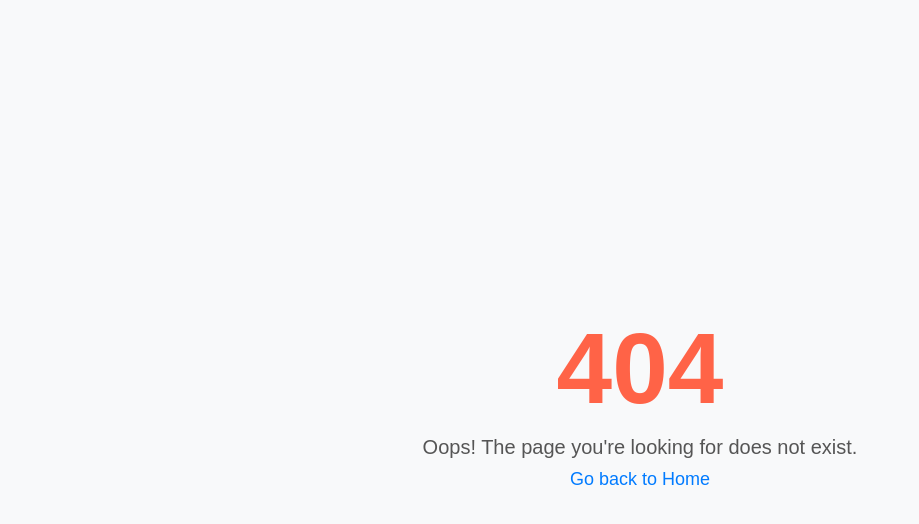
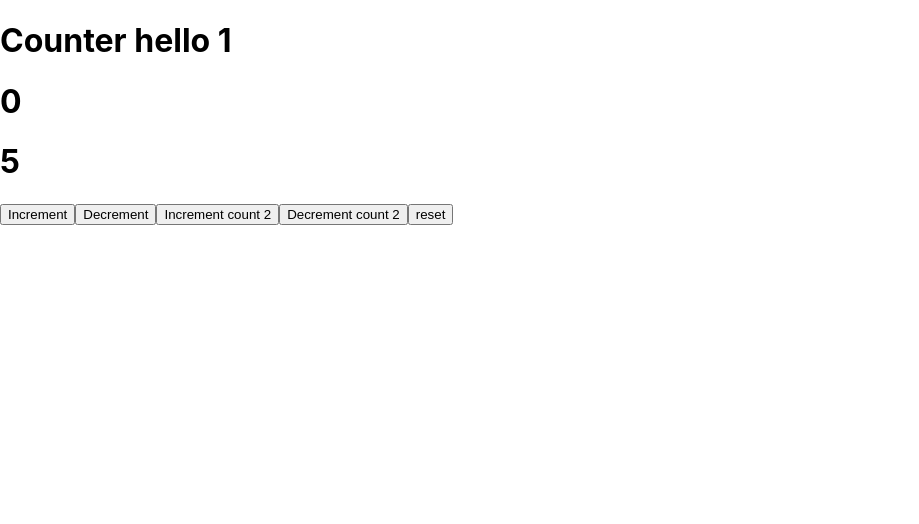
Before and after one commit to Ibrahimkhan432/SMIT-modern-web-and-app-batch17-classCode, a React (Create React App) app in the folder React/firstapp/: page /counter/1 in a window 1280 px wide. Before the commit this address had no page. Shown: the top 524 px of the page, without its empty margins (0-919 px from the left). Built offline with nearby package versions, Linux system fonts and the light colour scheme.

Commit message:
useReducer with counter app

```diff
--- /dev/null
+++ b/React/firstapp/src/pages/Counter.jsx
@@ -0,0 +1,74 @@
+import { useReducer, useState } from "react";
+import { useParams } from "react-router-dom";
+
+const initialValue = {
+  count: 0,
+  count2: 5,
+};
+
+const reducer = (state, action) => {
+  switch (action.type) {
+    case "increment":
+      return { ...state, count: state.count + 1 };
+    case "decrement":
+      return { ...state, count: state.count - 1 };
+    case "increment2":
+      return { ...state, count2: state.count2 + 5 };
+    case "decrement2":
+      return { ...state, count2: state.count2 - 5 };
+    case "reset":
+      return initialValue;
+  }
+};
+function Counter() {
+
+
+const {myName} = useParams()
+
+  //   const btnStyle = {
+  //     textAlign: "center",
+  //     width: "600px",
+  //     border: "2px solid red",
+  //     margin: "100px auto",
+  //   };
+  //   const [count, setCount] = useState(0);
+  const [count, dispatch] = useReducer(reducer, initialValue);
+  return (
+    <div>
+      <h1>Counter hello {myName}</h1>
+      <h1>{count.count}</h1>
+      <h1>{count.count2}</h1>
+      <button
+        //    style={btnStyle}
+        onClick={() => dispatch({ type: "increment" })}
+      >
+        Increment
+      </button>
+      <button
+        //   style={btnStyle}
+        onClick={() => dispatch({ type: "decrement" })}
+      >
+        Decrement
+      </button>
+      <button
+        //    style={btnStyle}
+        onClick={() => dispatch({ type: "increment2" })}
+      >
+        Increment count 2
+      </button>
+      <button
+        //   style={btnStyle}
+        onClick={() => dispatch({ type: "decrement2" })}
+      >
+        Decrement count 2
+      </button>
+      <button
+        //    style={btnStyle}
+        onClick={() => dispatch({ type: "reset" })}
+      >
+        reset
+      </button>
+    </div>
+  );
+}
+export default Counter;
--- a/React/firstapp/src/pages/Home.jsx
+++ b/React/firstapp/src/pages/Home.jsx
@@ -4,6 +4,7 @@ import AboutPage from "./About";
 import LoginPage from "./Login";
 
 function HomePge(){
+
 
     // const user = useContext(globalUser)
     // destructure object
--- a/React/firstapp/src/router/RouterPage.js
+++ b/React/firstapp/src/router/RouterPage.js
@@ -6,6 +6,7 @@ import Signup from "../pages/Signup";
 import LoginPage from "../pages/Login";
 import AuthPage from "../pages/Auth";
 import FirstApi from "../pages/FirstApiFetchData/FirstApiFetchData";
+import Counter from "../pages/Counter";
 
 
 function RouterPage() {
@@ -18,6 +19,7 @@ function RouterPage() {
         <Route  path="login" element={<LoginPage/>}  />
         <Route  path="auth" element={<AuthPage/>}  />
         <Route  path="api" element={<FirstApi/>}  />
+        <Route  path="counter/:myName" element={<Counter/>}  />
       </Routes>
   );
 }
```
